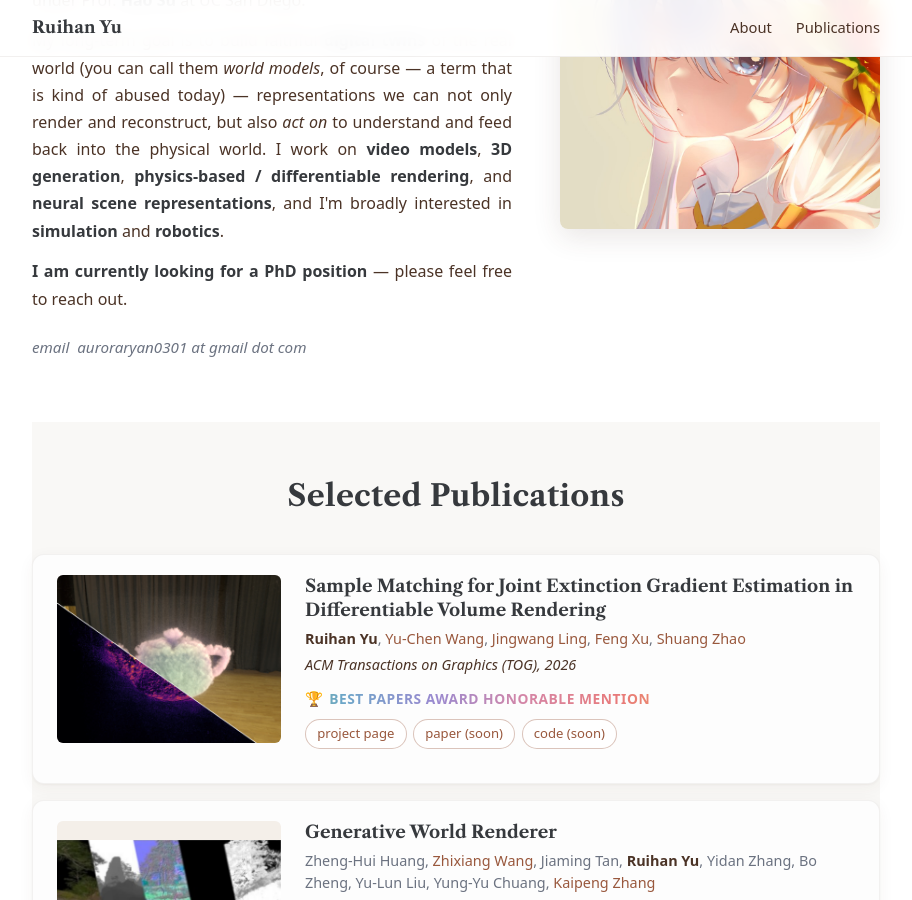
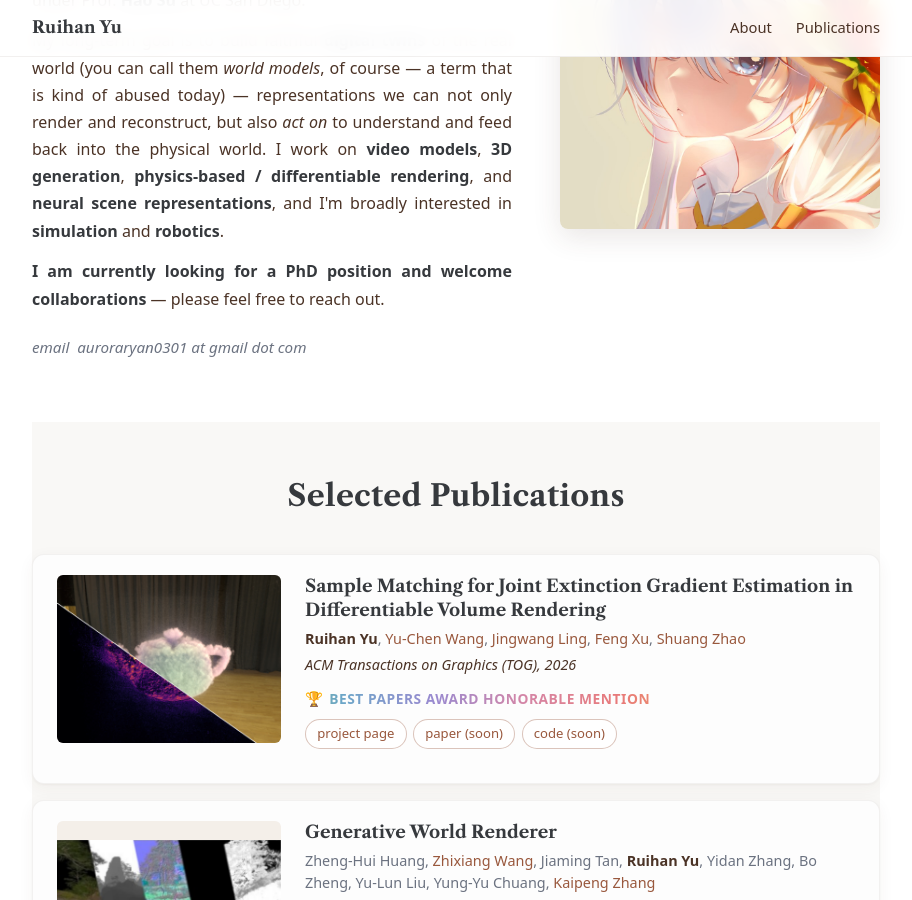
Before and after one commit to AuroraRyan0301/AuroraRyan0301.github.io, a Jekyll site: the page built from _pages/about.md, in a window 1280 px wide and 900 px high, scrolled down 445 px. Shown: the whole window, without its empty margins (184-1096 px from the left). Built offline with Jekyll 4.4.1, drawn with Linux system fonts in a browser that asks for light colours.

Commit message:
Bio: 'PhD position' → 'PhD position and welcome collaborations'

```diff
--- a/_pages/about.md
+++ b/_pages/about.md
@@ -44,8 +44,8 @@ redirect_from:
           in <strong>simulation</strong> and <strong>robotics</strong>.
         </p>
         <p>
-          <strong>I am currently looking for a PhD position</strong>
-          &mdash; please feel free to reach out.
+          <strong>I am currently looking for a PhD position and welcome
+          collaborations</strong> &mdash; please feel free to reach out.
         </p>
       </div>
       <p class="hero__contact">
```
